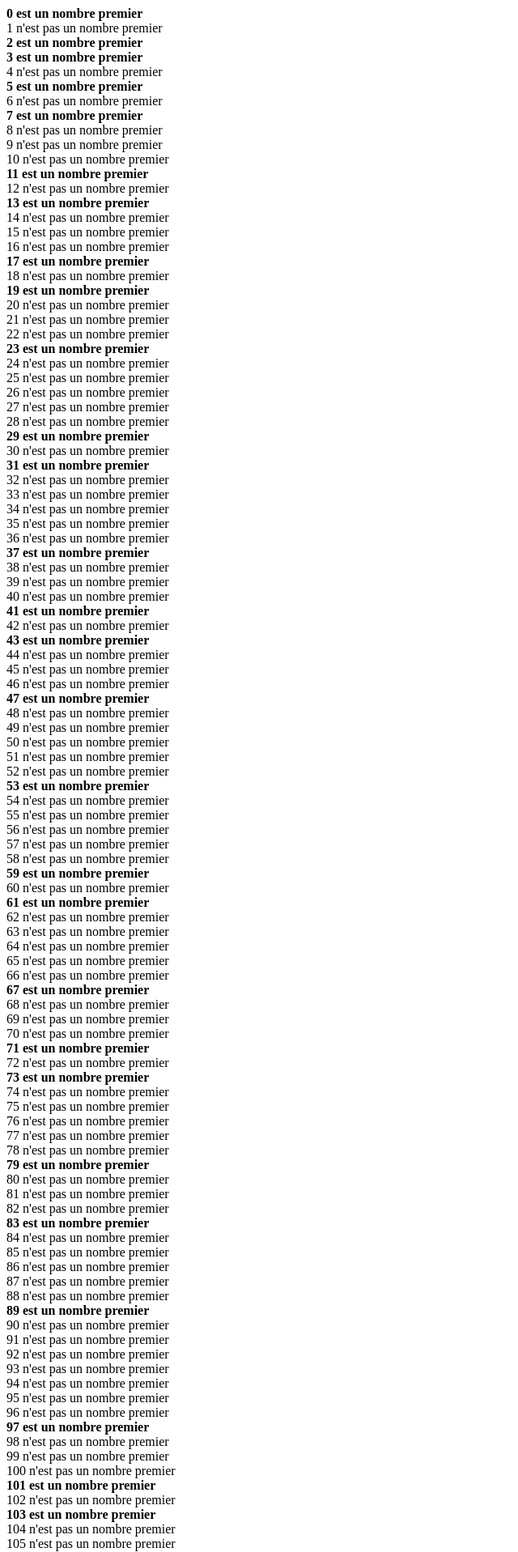
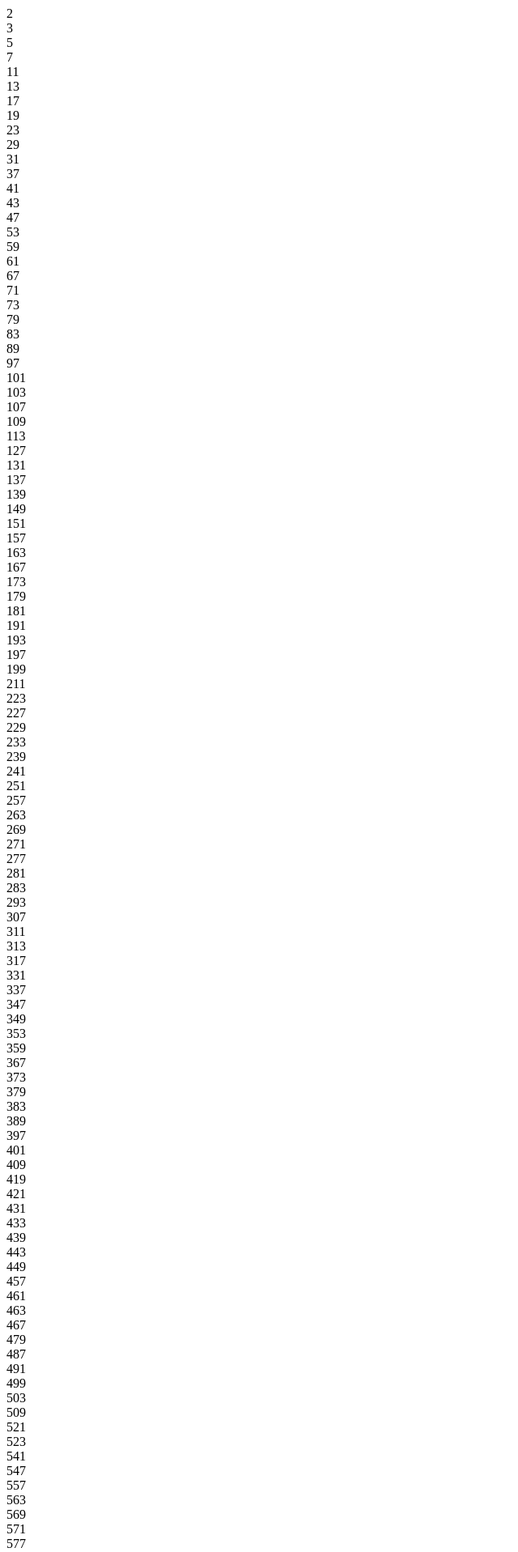
Before and after one commit to thierry-khalife/Runtrack2, a PHP site: page / in a window 1280 px wide. Shown: the top 1917 px of the page at 81% size, without its empty margins (0-640 px from the left). Run offline with PHP 8.4, Linux system fonts and the light colour scheme.

Commit message:
commit job5

```diff
--- a/jour02/job05/index.php
+++ b/jour02/job05/index.php
@@ -1,43 +1,23 @@
 <?php
 
 $nbr = 0;
+$nbdiv = 2;
 
-
-      /*
-      while ( $nbr <= 1000) {$nbdiv=1;
-      if(($nbr>=0))
+while ($nbr <= 1000) {
+    if ($nbr != 1)
     {
-      for($i=3; $i<=$nbr; $i++)
+        while ($nbr % $nbdiv != 0)
         {
-      $rest=$nbr%$i;
-      if($rest==0)
             $nbdiv++;
         }
-      if($nbdiv == 2)
-      echo "<br>".$nbr." est premier";
-      else
-      echo "<br>".$nbr." n'est pas premier";
+        if ($nbr == $nbdiv)
+        {
+            echo $nbr." <br/>";
+        }
 
+        $nbdiv = 2;
     }
-      $nbr++;
-      }
-      */
-  while ($nbr <= 1000) {
-  if ($nbr == 1) {
-  echo $nbr.' n\'est pas un nombre premier<br>';
-  $nbr++;
-  continue;
-  }
-  $a = 0;
-  for ($i=2; $i<$nbr; $i++){
 
-    if (is_int($nbr/$i)){
-    $a++;
-    echo $nbr.' n\'est pas un nombre premier<br>';
-    break;
-    }
-  }
-  if ($a == 0) echo '<b>'.$nbr.' est un nombre premier</b><br>';
     $nbr++;
 }
 
```
Lines whose indentation alone changed are shown as unchanged.
